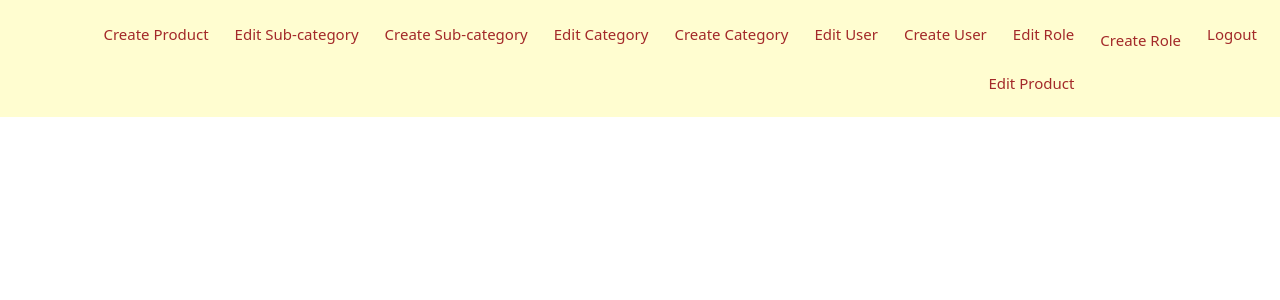
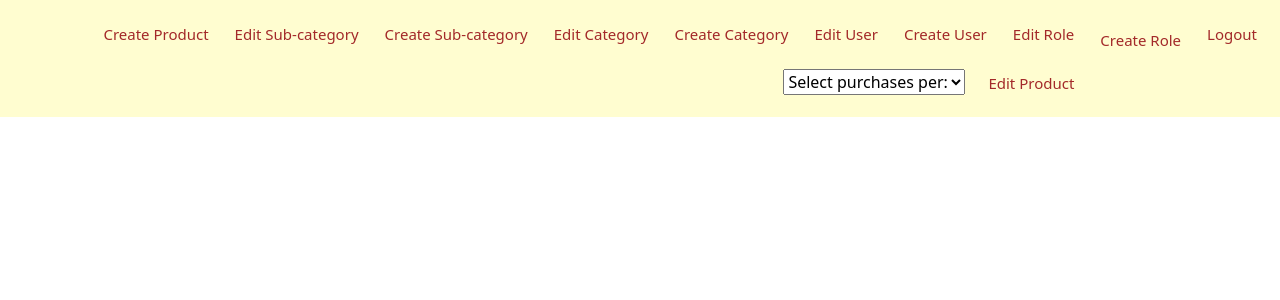
Before and after one commit to Kiptooe/ecommerce-clothes-store, a CodeIgniter 4 app: template app/Views/user/admin/admin.php in a window 1280 px wide. Shown: the top 300 px of the page. Run offline with PHP 8.4 and a stand-in for CodeIgniter, Linux system fonts and the light colour scheme; the template is opened without the code that fills it, so the values that code supplies are empty; some libraries are stand-ins or nearby versions.

Commit message:
modified:   app/Views/user/admin/admin_navbar.php -m'Added purchases select button on admin nav bar'

```diff
--- a/app/Views/user/admin/admin_navbar.php
+++ b/app/Views/user/admin/admin_navbar.php
@@ -27,6 +27,17 @@
              <li><a href='editsubcategory'>Edit Sub-category</a></li>
              <li><a href='createproduct'>Create Product</a></li>
              <li><a href='editproduct'>Edit Product</a></li>
+             <li>
+            <form action='/purchases'>
+             <select name="purchases" id="purchases">
+                <option value="0">Select purchases per:</option>
+                <option value="customers">Customers</option>
+                <option value="gender">Gender</option>
+                <option value="category">Category</option>
+                <option value="subcategory">Subcategory</option>
+                <option value="product">Product</option>
+             </select></li>
+            </form>
          </ul>
      </nav>
 </body>
```
